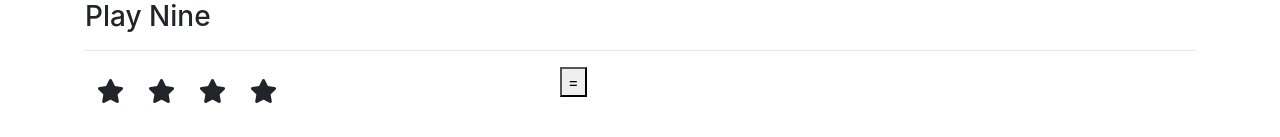
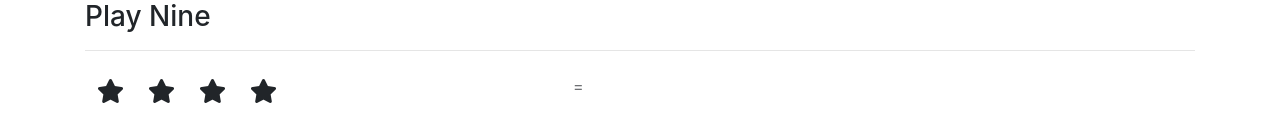
Before and after one commit to FrankSolleveld/reactjsproject, a React (Create React App) app: page / in a window 1280 px wide. Shown: the top 137 px of the page. Built offline with nearby package versions, Linux system fonts and the light colour scheme.

Commit message:
button enhancements and will only be clickable when player selects a number

```diff
--- a/src/App.js
+++ b/src/App.js
@@ -15,7 +15,10 @@
 const Button = (props) => {
   return (
     <div className="col-2">
-      <button>=</button>
+      <button className="btn"
+              disabled={props.selectedNumbers.length === 0}>
+        =
+      </button>
     </div>
   )
 }
@@ -74,18 +77,19 @@
   }
 
   render() {
+    const { selectedNumbers, randomNumberOfStars } = this.state
     return (
       <div className="container">
         <h3>Play Nine</h3>
         <hr />
         <div className="row">
-          <Stars numberOfStars={this.state.randomNumberOfStars} />
-          <Button />
-          <Answer selectedNumbers={this.state.selectedNumbers}
+          <Stars numberOfStars={randomNumberOfStars} />
+          <Button selectedNumbers={selectedNumbers}/>
+          <Answer selectedNumbers={selectedNumbers}
                   unselectNumber={this.unselectNumber} />
         </div>
         <br />
-        <Numbers selectedNumbers={this.state.selectedNumbers}
+        <Numbers selectedNumbers={selectedNumbers}
                             // this.state.selectNumber does not work because it will result in React not recognizing the function.
                  selectNumber={this.selectNumber} />
       </div>
```
